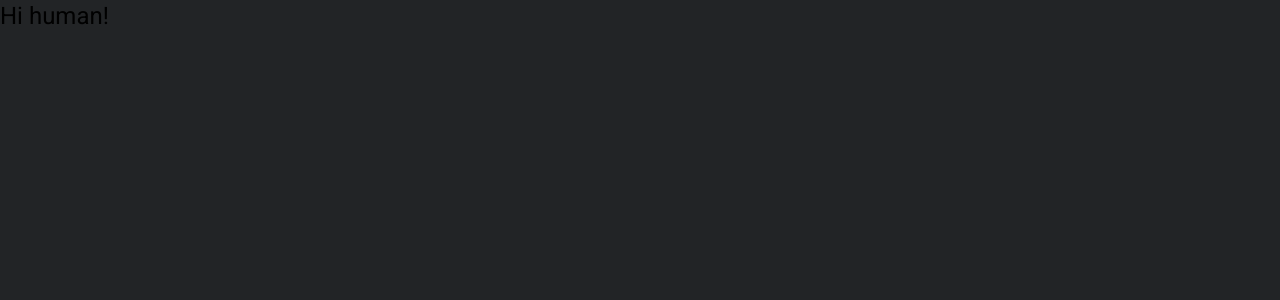
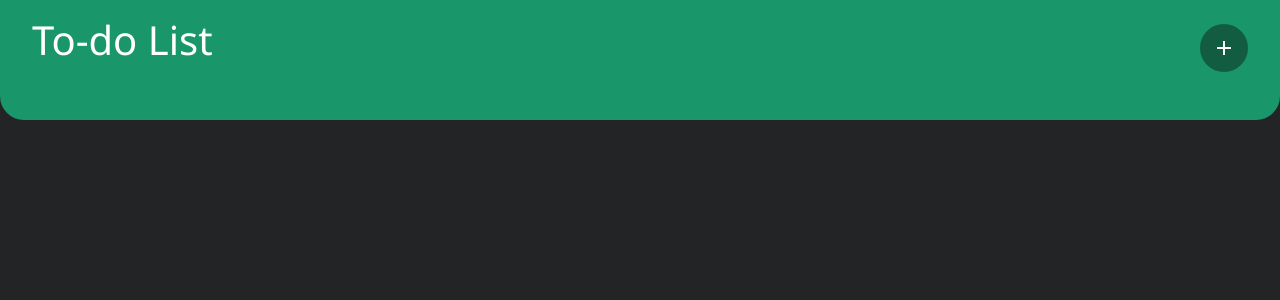
Before and after one commit to danilovalerio/todo-list-sixteen-angular, an Angular app: page / in a window 1280 px wide. Shown: the top 300 px of the page. Built offline with nearby package versions, Linux system fonts and the light colour scheme.

Commit message:
adicao do button e icon

```diff
--- a/angular.json
+++ b/angular.json
@@ -30,7 +30,7 @@
               "src/assets"
             ],
             "styles": [
-              "@angular/material/prebuilt-themes/purple-green.css",
+              "@angular/material/prebuilt-themes/indigo-pink.css",
               "src/styles.scss"
             ],
             "scripts": [],
@@ -96,7 +96,7 @@
               "src/assets"
             ],
             "styles": [
-              "@angular/material/prebuilt-themes/purple-green.css",
+              "@angular/material/prebuilt-themes/indigo-pink.css",
               "src/styles.scss"
             ],
             "scripts": []
--- a/package.json
+++ b/package.json
@@ -26,6 +26,7 @@
     "@fortawesome/free-solid-svg-icons": "^6.6.0",
     "express": "^4.18.2",
     "rxjs": "~7.8.0",
+    "todo-list-sixteen": "file:",
     "tslib": "^2.3.0",
     "zone.js": "~0.14.3"
   },
--- a/src/app/app.component.html
+++ b/src/app/app.component.html
@@ -1 +1 @@
-<h1>Hi human!</h1>
+<app-header></app-header>
--- a/src/app/app.component.ts
+++ b/src/app/app.component.ts
@@ -1,12 +1,13 @@
 import { Component } from '@angular/core';
 import { RouterOutlet } from '@angular/router';
+import { HeaderComponent } from './components/header/header.component';
 
 @Component({
   selector: 'app-root',
   standalone: true,
-  imports: [RouterOutlet],
+  imports: [RouterOutlet, HeaderComponent],
   templateUrl: './app.component.html',
-  styleUrl: './app.component.scss'
+  styleUrl: './app.component.scss',
 })
 export class AppComponent {
   title = 'todo-list-sixteen';
--- a/src/app/app.config.ts
+++ b/src/app/app.config.ts
@@ -6,5 +6,5 @@ import { provideClientHydration } from '@angular/platform-browser';
 import { provideAnimationsAsync } from '@angular/platform-browser/animations/async';
 
 export const appConfig: ApplicationConfig = {
-  providers: [provideRouter(routes), provideClientHydration(), provideAnimationsAsync()]
+  providers: [provideRouter(routes), provideClientHydration(), provideAnimationsAsync(), provideAnimationsAsync(), provideAnimationsAsync()]
 };
--- a/src/app/components/header/header.component.html
+++ b/src/app/components/header/header.component.html
@@ -1 +1,11 @@
-<p>header works!</p>
+<header class="header">
+  <h1 class="header_title">To-do List</h1>
+  <button
+    mat-icon-button
+    class="header_btn"
+    aria-label="Adicionar nova tarefa"
+    (click)="handlerOpenModal()"
+  >
+    <mat-icon>add</mat-icon>
+  </button>
+</header>
--- a/src/app/components/header/header.component.ts
+++ b/src/app/components/header/header.component.ts
@@ -1,12 +1,17 @@
+import { CommonModule } from '@angular/common';
 import { Component } from '@angular/core';
+import { MatButtonModule } from '@angular/material/button';
+import { MatIconModule } from '@angular/material/icon';
 
 @Component({
   selector: 'app-header',
   standalone: true,
-  imports: [],
+  imports: [CommonModule, MatButtonModule, MatIconModule],
   templateUrl: './header.component.html',
-  styleUrl: './header.component.scss'
+  styleUrl: './header.component.scss',
 })
 export class HeaderComponent {
-
+  public handlerOpenModal(): void {
+    alert('Adiciona tarefa');
+  }
 }
--- a/src/styles.scss
+++ b/src/styles.scss
@@ -128,3 +128,6 @@ body {
   font-size: 23px !important;
   color: #19976a !important;
 }
+
+html, body { height: 100%; }
+body { margin: 0; font-family: Roboto, "Helvetica Neue", sans-serif; }
```
Also changed, not shown: 1 other file (tests, documents, lock files or other folders).
